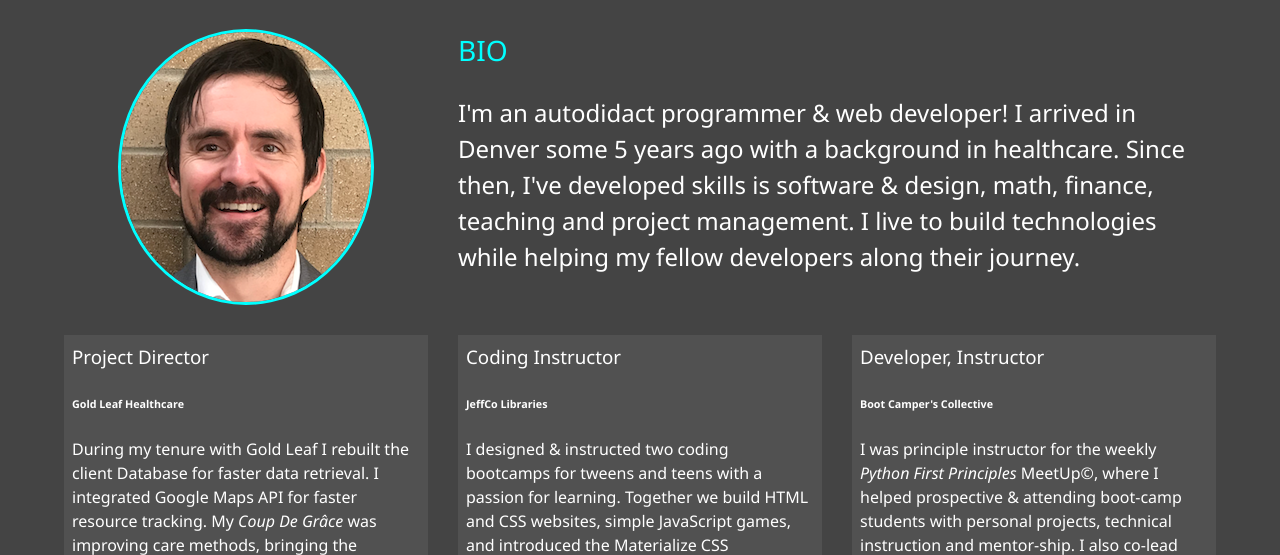
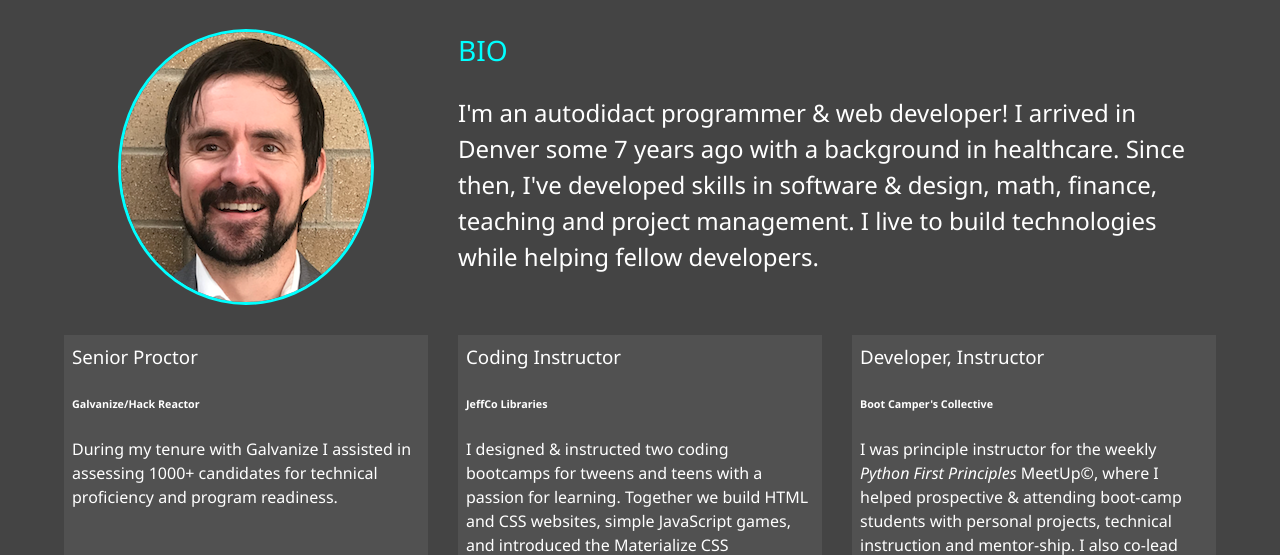
Before and after one commit to andy-young/portfolio, a plain HTML site: page about.html in a window 1280 px wide. Shown: the part 253-808 px from the top of the page. Drawn offline with Linux system fonts and the light colour scheme.

Commit message:
Update about.html

```diff
--- a/about.html
+++ b/about.html
@@ -43,16 +43,15 @@
 
       <div class="bio">
         <h3 class="text-secondary">BIO</h3>
-        <p>I'm an autodidact programmer &amp; web developer! I arrived in Denver some 5 years ago with a background in
-          healthcare. Since then, I've developed skills is software &amp; design, math, finance, teaching and project
-          management. I live to build technologies while helping my fellow developers along their journey.</p>
+        <p>I'm an autodidact programmer &amp; web developer! I arrived in Denver some 7 years ago with a background in
+          healthcare. Since then, I've developed skills in software &amp; design, math, finance, teaching and project
+          management. I live to build technologies while helping fellow developers.</p>
       </div>
 
       <div class="job job-1">
-        <h3>Project Director</h3>
-        <h6>Gold Leaf Healthcare</h6>
-        <p>During my tenure with Gold Leaf I rebuilt the client Database for faster data retrieval. I integrated Google
-          Maps API for faster resource tracking. My <em>Coup De Grâce</em> was improving care methods, bringing the company to compliance.</p>
+        <h3>Senior Proctor</h3>
+        <h6>Galvanize/Hack Reactor</h6>
+        <p>During my tenure with Galvanize I assisted in assessing 1000+ candidates for technical proficiency and program readiness.</p>
       </div>
       <div class="job job-2">
             <h3>Coding Instructor</h3>
@@ -68,7 +67,7 @@
   </main>
 
   <footer id="main-footer">
-    Copyright &copy; 2019
+    Copyright &copy; 2021
   </footer>
   <script src="js/main.js"></script>
 </body>
```
